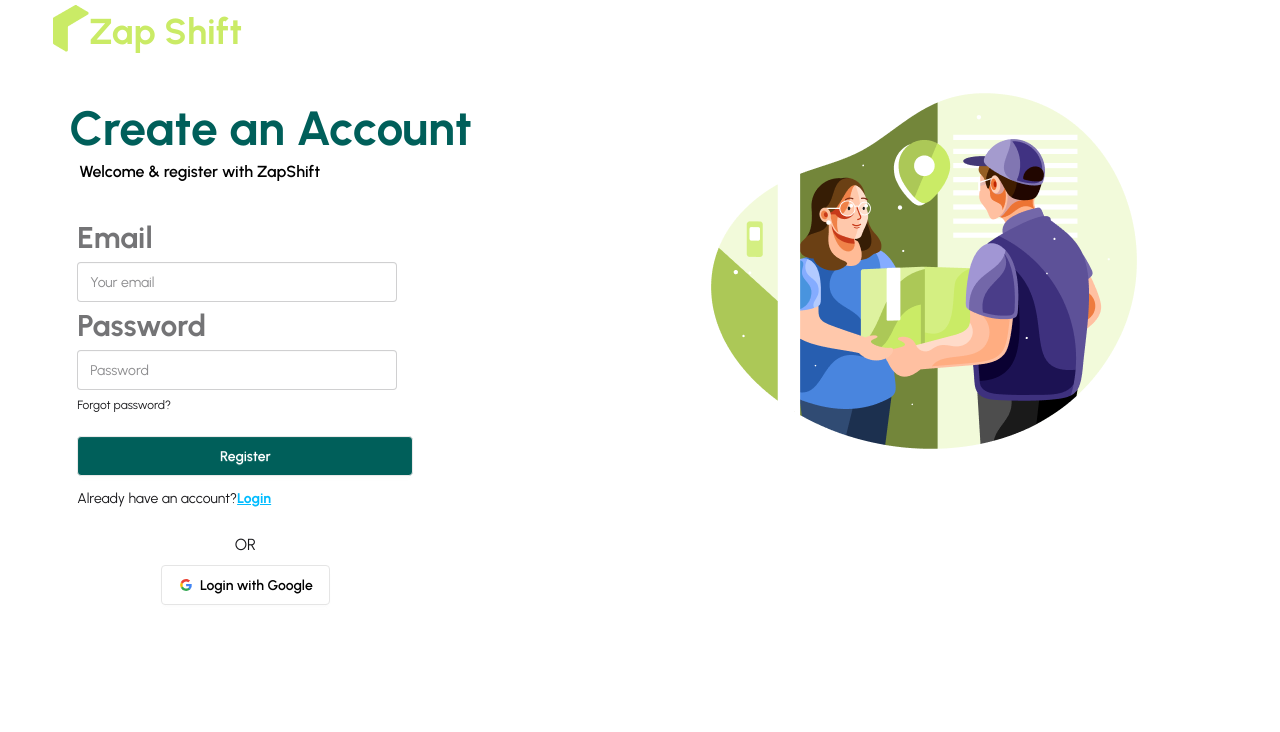
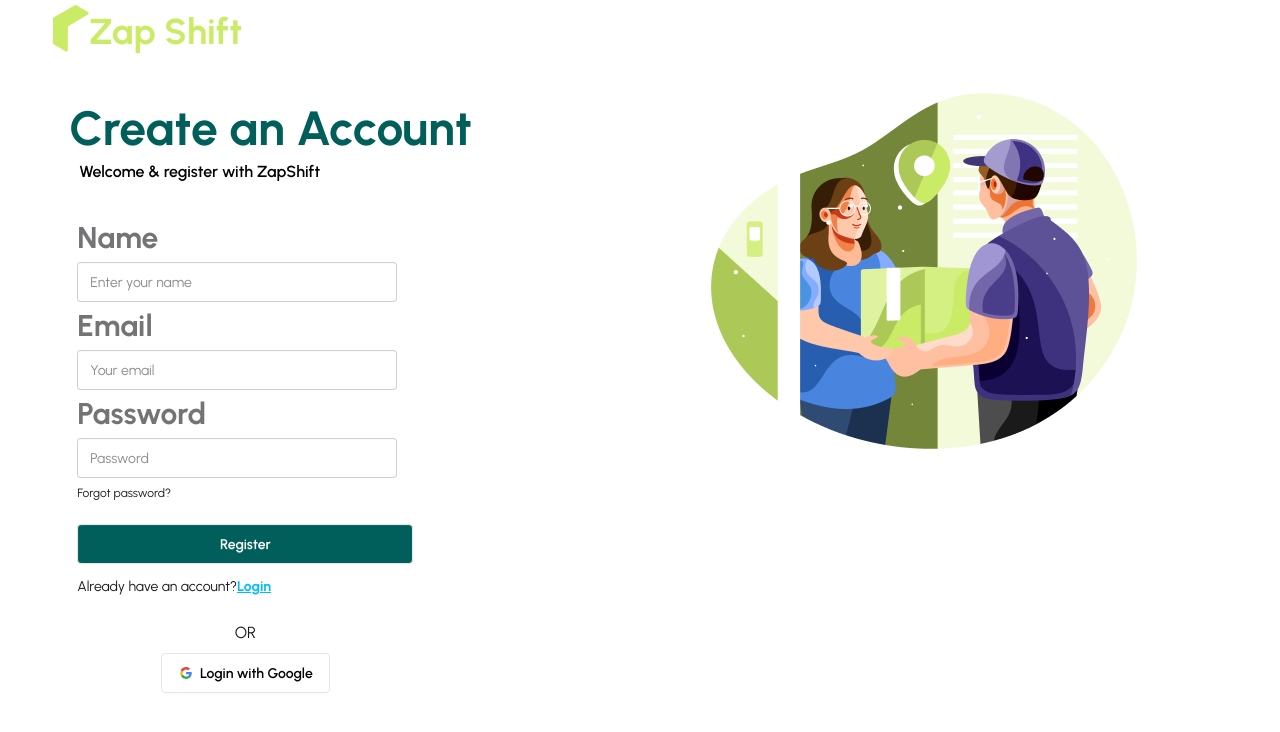
Before and after one commit to rimpakasundi07/Zap-Shift-Client, a React (Vite) app: page /register in a window 1280 px wide. Shown: the top 732 px of the page. Built offline with nearby package versions, Linux system fonts and the light colour scheme; no server answers.

Commit message:
Add name input field with required validation to registration form

```diff
--- a/src/pages/Auth/Register/Register.jsx
+++ b/src/pages/Auth/Register/Register.jsx
@@ -39,6 +39,22 @@ const Register = () => {
           <div className="card bg-base-100 w-full max-w-sm shrink-0">
             <div className="card-body">
               <fieldset className="fieldset">
+                {/* name  */}
+                <label className="label font-bold text-xl lg:text-3xl ">
+                  Name
+                </label>
+                <input
+                  type="text"
+                  {...register("name", { required: true })}
+                  className="input"
+                  placeholder="Enter your name"
+                />
+                {errors.name?.type === "required" && (
+                  <p className="text-red-600 font-semibold">
+                    Name is required.
+                  </p>
+                )}
+                {/* email  */}
                 <label className="label font-bold text-xl lg:text-3xl ">
                   Email
                 </label>
```
